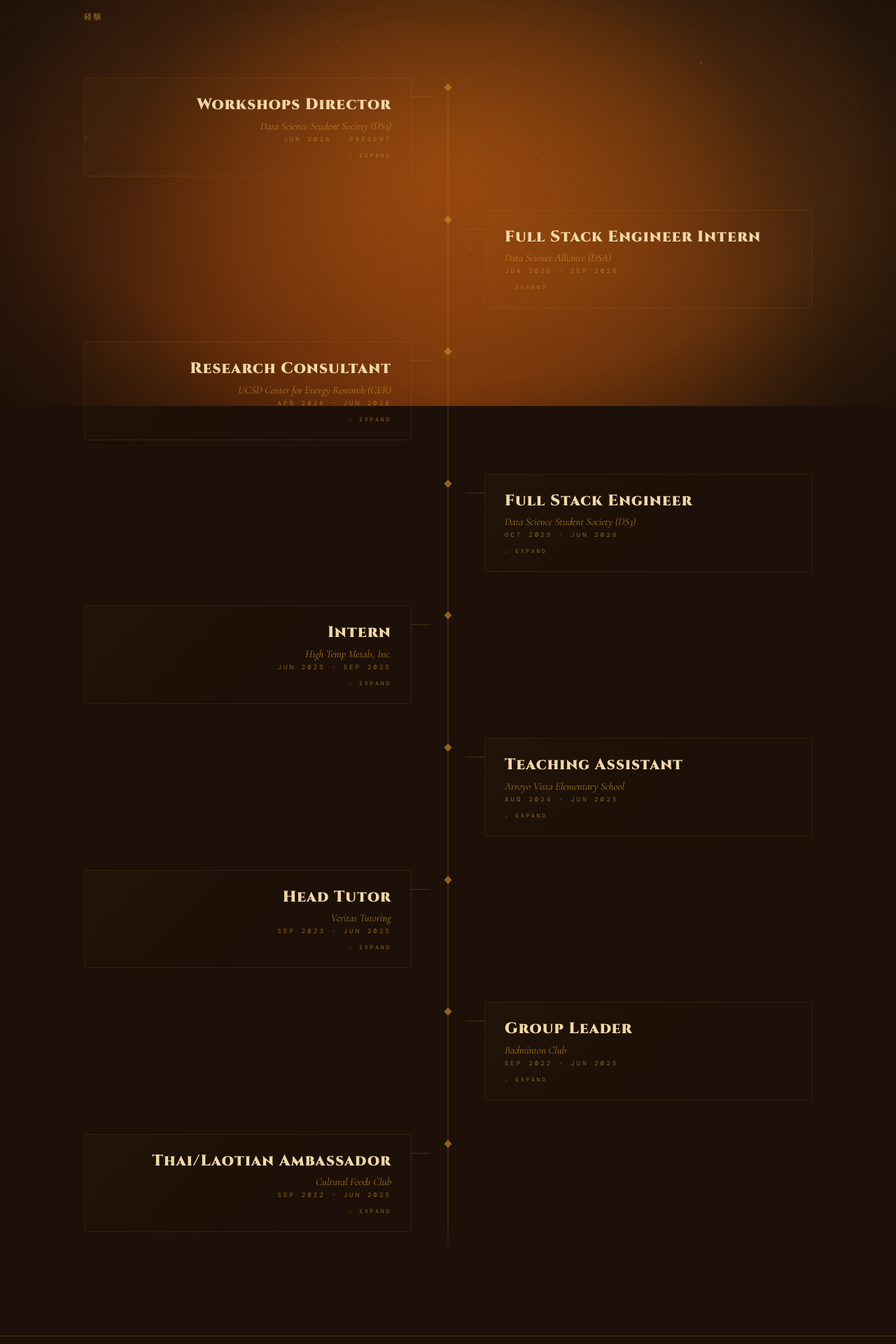
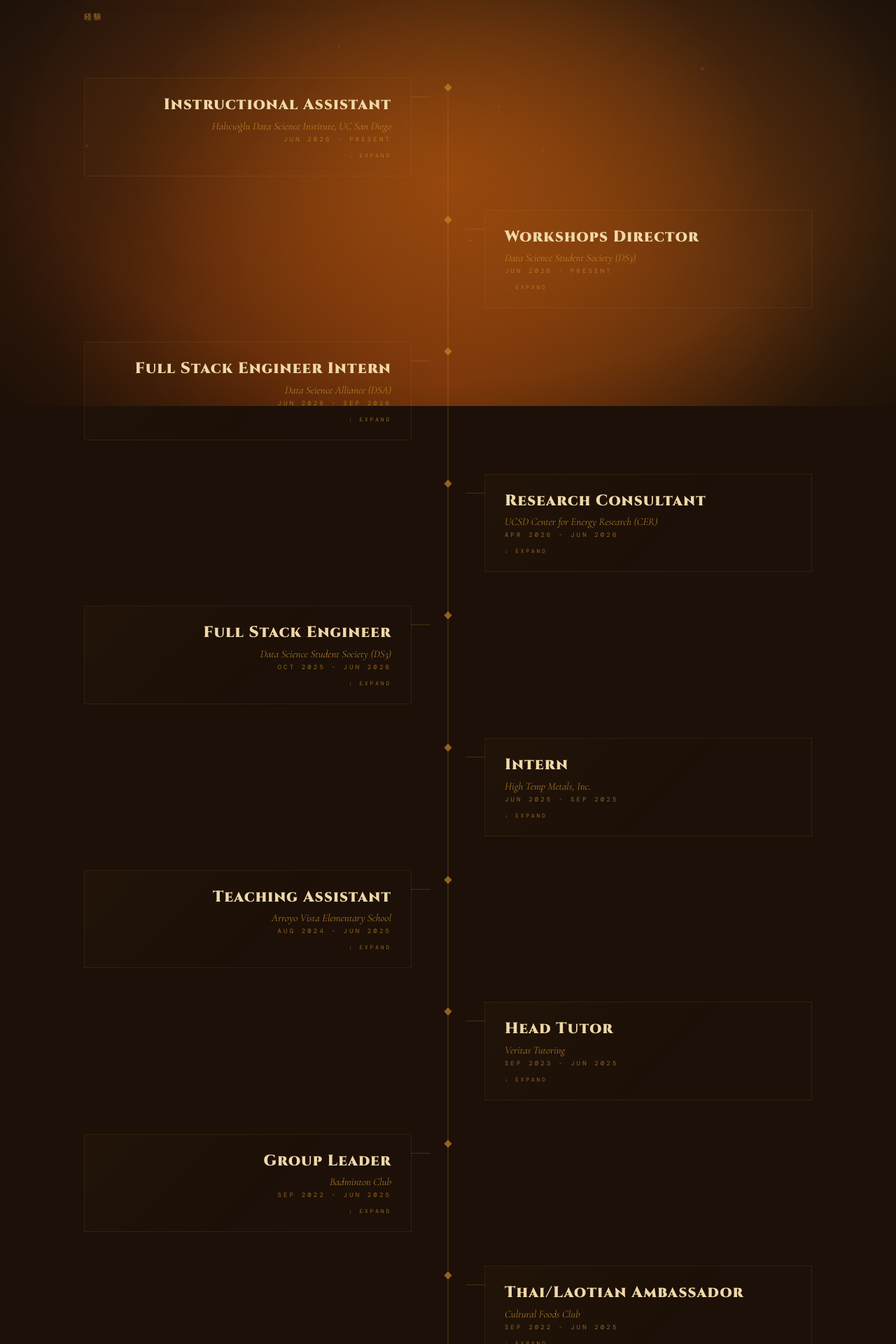
Before and after one commit to SammyG82/sam-griffiths-portfolio, a React (Vite) app: page /#/experience in a window 1280 px wide. Shown: the part 220-2140 px from the top of the page at 70% size. Built offline with nearby package versions, Linux system fonts and the light colour scheme.

Commit message:
Add HDSI Instructional Assistant role
- New experience entry for Instructional Assistant at HDSI, UC San Diego (bullets to follow)
- Renumbered existing experience ids to keep display order
- Hide bullet list divider when an entry has no bullets yet

```diff
--- a/src/components/ui/ExperienceCarousel.tsx
+++ b/src/components/ui/ExperienceCarousel.tsx
@@ -51,9 +51,11 @@
         <div className="carousel-title">{exp.title}</div>
         <div className="carousel-company">{exp.company}</div>
         <div className="carousel-period">{exp.period}</div>
-        <ul className="carousel-bullets">
-          {exp.bullets.map((b, i) => <li key={i}>{b}</li>)}
-        </ul>
+        {exp.bullets.length > 0 && (
+          <ul className="carousel-bullets">
+            {exp.bullets.map((b, i) => <li key={i}>{b}</li>)}
+          </ul>
+        )}
       </div>
 
       <button
--- a/src/data/experience.ts
+++ b/src/data/experience.ts
@@ -9,6 +9,13 @@
 export const experiences: Experience[] = [
   {
     id: 1,
+    title: 'Instructional Assistant',
+    company: 'Halıcıoğlu Data Science Institute, UC San Diego',
+    period: 'Jun 2026 - Present',
+    bullets: [],
+  },
+  {
+    id: 2,
     title: 'Workshops Director',
     company: 'Data Science Student Society (DS3)',
     period: 'Jun 2026 - Present',
@@ -18,7 +25,7 @@
     ],
   },
   {
-    id: 2,
+    id: 3,
     title: 'Full Stack Engineer Intern',
     company: 'Data Science Alliance (DSA)',
     period: 'Jun 2026 - Sep 2026',
@@ -29,7 +36,7 @@
     ],
   },
   {
-    id: 3,
+    id: 4,
     title: 'Research Consultant',
     company: 'UCSD Center for Energy Research (CER)',
     period: 'Apr 2026 - Jun 2026',
@@ -40,7 +47,7 @@
     ],
   },
   {
-    id: 4,
+    id: 5,
     title: 'Full Stack Engineer',
     company: 'Data Science Student Society (DS3)',
     period: 'Oct 2025 - Jun 2026',
@@ -50,7 +57,7 @@
     ],
   },
   {
-    id: 5,
+    id: 6,
     title: 'Intern',
     company: 'High Temp Metals, Inc.',
     period: 'Jun 2025 - Sep 2025',
@@ -60,7 +67,7 @@
     ],
   },
   {
-    id: 6,
+    id: 7,
     title: 'Teaching Assistant',
     company: 'Arroyo Vista Elementary School',
     period: 'Aug 2024 - Jun 2025',
@@ -71,7 +78,7 @@
     ],
   },
   {
-    id: 7,
+    id: 8,
     title: 'Head Tutor',
     company: 'Veritas Tutoring',
     period: 'Sep 2023 - Jun 2025',
@@ -82,7 +89,7 @@
     ],
   },
   {
-    id: 8,
+    id: 9,
     title: 'Group Leader',
     company: 'Badminton Club',
     period: 'Sep 2022 - Jun 2025',
@@ -92,7 +99,7 @@
     ],
   },
   {
-    id: 9,
+    id: 10,
     title: 'Thai/Laotian Ambassador',
     company: 'Cultural Foods Club',
     period: 'Sep 2022 - Jun 2025',
--- a/src/pages/ExperiencePage.tsx
+++ b/src/pages/ExperiencePage.tsx
@@ -22,9 +22,11 @@
       <div className="timeline-company">{exp.company}</div>
       <div className="timeline-period">{exp.period}</div>
       <div className="timeline-dropdown">
-        <ul className="timeline-bullets">
-          {exp.bullets.map((b, j) => <li key={j}>{b}</li>)}
-        </ul>
+        {exp.bullets.length > 0 && (
+          <ul className="timeline-bullets">
+            {exp.bullets.map((b, j) => <li key={j}>{b}</li>)}
+          </ul>
+        )}
       </div>
       <div className="timeline-toggle">{isOpen ? '↑ collapse' : '↓ expand'}</div>
     </button>
```
